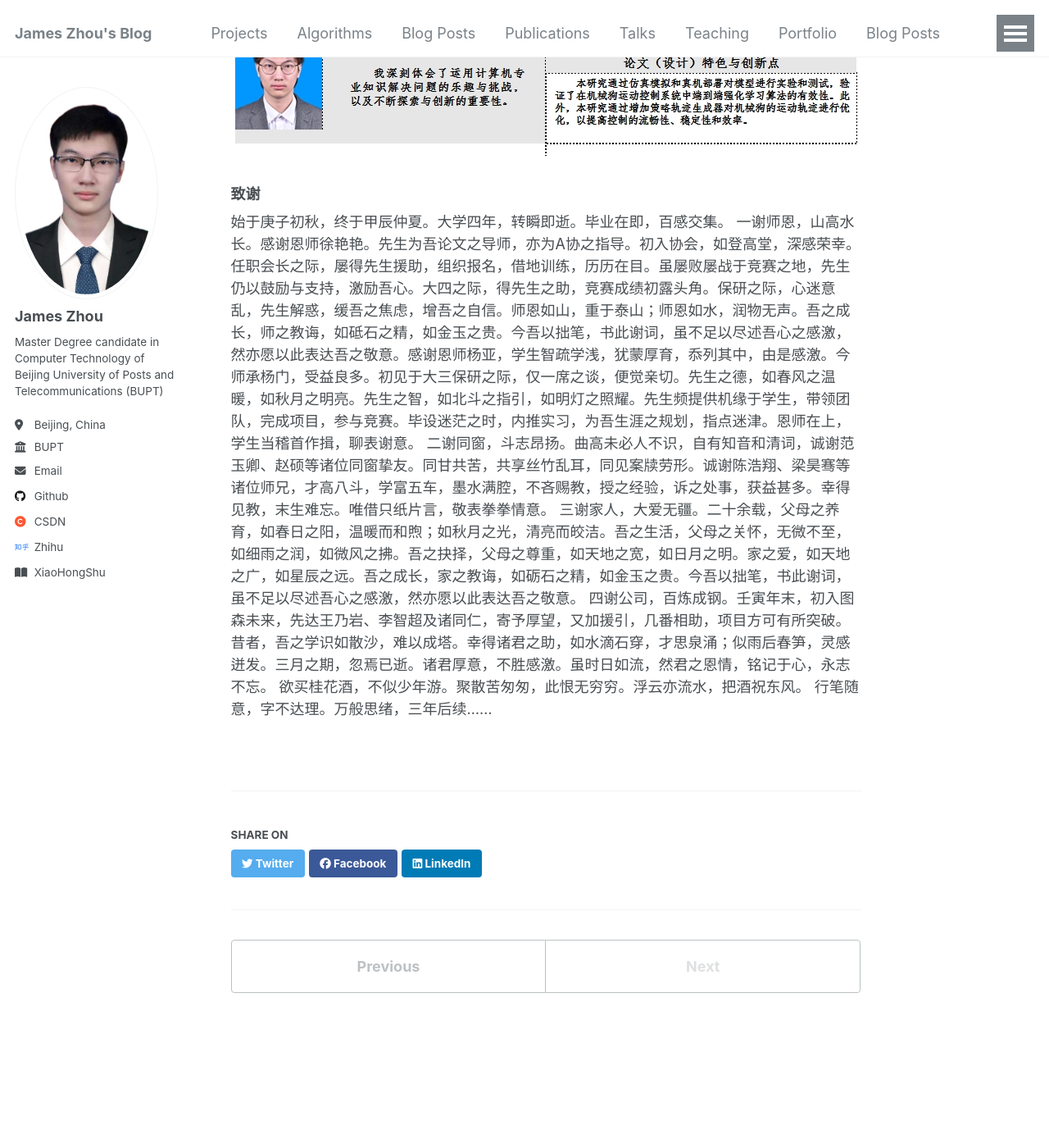
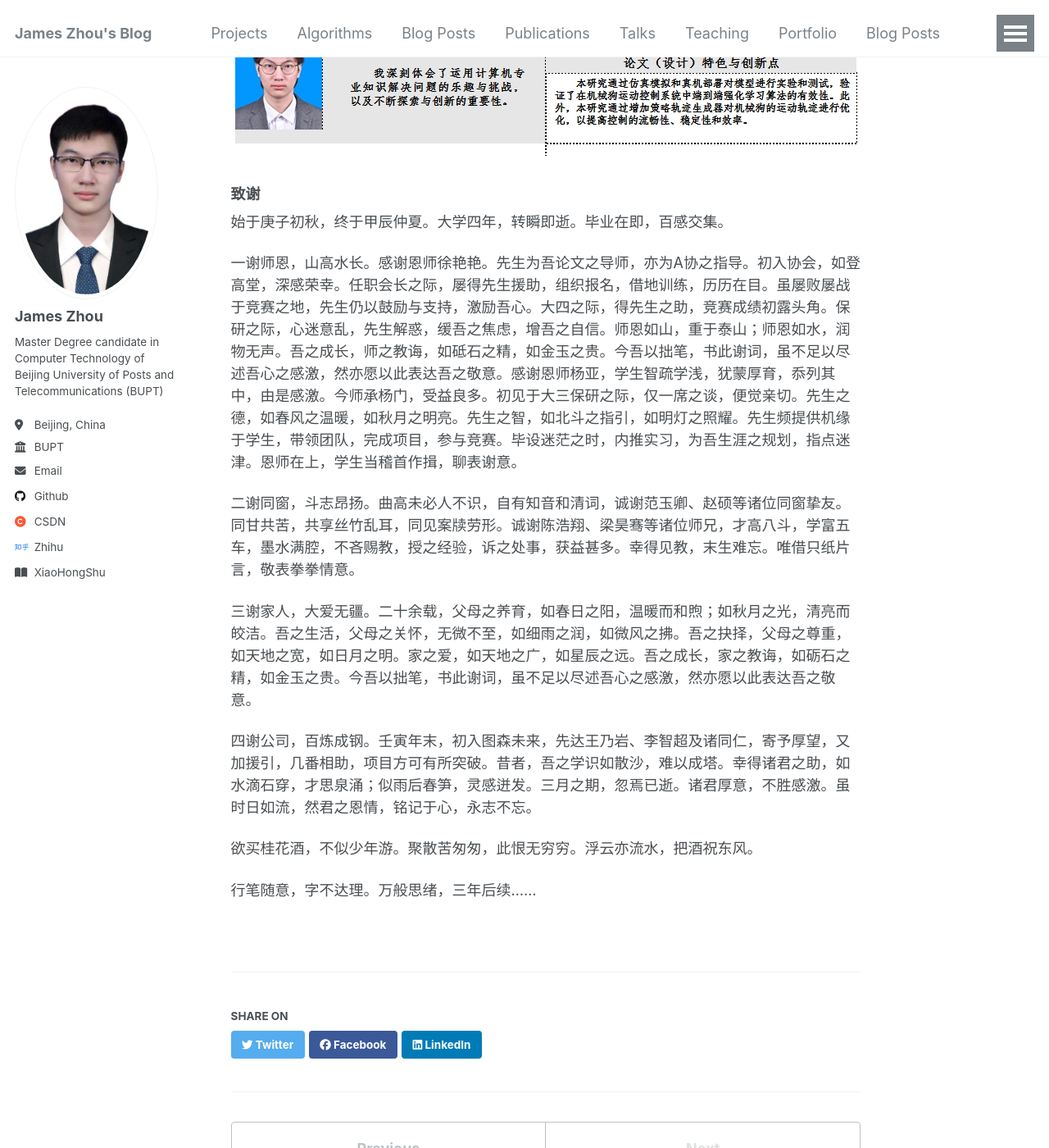
Before and after one commit to jameszhou12138/jameszhou12138.github.io, a Jekyll site: the page built from _projects/quadruped-robots.md, in a window 1280 px wide and 1400 px high, scrolled down 1099 px. Shown: the whole window at 82% size. Built offline with Jekyll 4.4.1, drawn with Linux system fonts in a browser that asks for light colours; some of the changed lines change nothing that is shown.

Commit message:
update info of projects

```diff
--- a/_projects/quadruped-robots.md
+++ b/_projects/quadruped-robots.md
@@ -1,6 +1,6 @@
 ---
 title: "端到端机械狗运动控制系统的研究与实现"
-excerpt: "Research and Implementation of End-to-End Motion Control System of Quadruped Robots <br/><img src='/images/4leg/real.png' width='200'>"
+excerpt: "Research and Implementation of End-to-End Motion Control System of Quadruped Robots <br/><img src='/images/4leg/go1.png' width='200'>"
 collection: portfolio
 permalink: /project/quadruped-robots
 ---
@@ -12,10 +12,17 @@
 </div>
 
 ### 致谢
+
 始于庚子初秋，终于甲辰仲夏。大学四年，转瞬即逝。毕业在即，百感交集。
+
 一谢师恩，山高水长。感谢恩师徐艳艳。先生为吾论文之导师，亦为A协之指导。初入协会，如登高堂，深感荣幸。任职会长之际，屡得先生援助，组织报名，借地训练，历历在目。虽屡败屡战于竞赛之地，先生仍以鼓励与支持，激励吾心。大四之际，得先生之助，竞赛成绩初露头角。保研之际，心迷意乱，先生解惑，缓吾之焦虑，增吾之自信。师恩如山，重于泰山；师恩如水，润物无声。吾之成长，师之教诲，如砥石之精，如金玉之贵。今吾以拙笔，书此谢词，虽不足以尽述吾心之感激，然亦愿以此表达吾之敬意。感谢恩师杨亚，学生智疏学浅，犹蒙厚育，忝列其中，由是感激。今师承杨门，受益良多。初见于大三保研之际，仅一席之谈，便觉亲切。先生之德，如春风之温暖，如秋月之明亮。先生之智，如北斗之指引，如明灯之照耀。先生频提供机缘于学生，带领团队，完成项目，参与竞赛。毕设迷茫之时，内推实习，为吾生涯之规划，指点迷津。恩师在上，学生当稽首作揖，聊表谢意。
+
 二谢同窗，斗志昂扬。曲高未必人不识，自有知音和清词，诚谢范玉卿、赵硕等诸位同窗挚友。同甘共苦，共享丝竹乱耳，同见案牍劳形。诚谢陈浩翔、梁昊骞等诸位师兄，才高八斗，学富五车，墨水满腔，不吝赐教，授之经验，诉之处事，获益甚多。幸得见教，末生难忘。唯借只纸片言，敬表拳拳情意。
+
 三谢家人，大爱无疆。二十余载，父母之养育，如春日之阳，温暖而和煦；如秋月之光，清亮而皎洁。吾之生活，父母之关怀，无微不至，如细雨之润，如微风之拂。吾之抉择，父母之尊重，如天地之宽，如日月之明。家之爱，如天地之广，如星辰之远。吾之成长，家之教诲，如砺石之精，如金玉之贵。今吾以拙笔，书此谢词，虽不足以尽述吾心之感激，然亦愿以此表达吾之敬意。
+
 四谢公司，百炼成钢。壬寅年末，初入图森未来，先达王乃岩、李智超及诸同仁，寄予厚望，又加援引，几番相助，项目方可有所突破。昔者，吾之学识如散沙，难以成塔。幸得诸君之助，如水滴石穿，才思泉涌；似雨后春笋，灵感迸发。三月之期，忽焉已逝。诸君厚意，不胜感激。虽时日如流，然君之恩情，铭记于心，永志不忘。
+
 欲买桂花酒，不似少年游。聚散苦匆匆，此恨无穷穷。浮云亦流水，把酒祝东风。
+
 行笔随意，字不达理。万般思绪，三年后续......
```
Also changed, not shown: images/4leg/go1.png (renamed from images/4leg/real.png), images/bfu-bbs/8.jpg (deleted), images/bfu-bbs/9.jpg (deleted).
